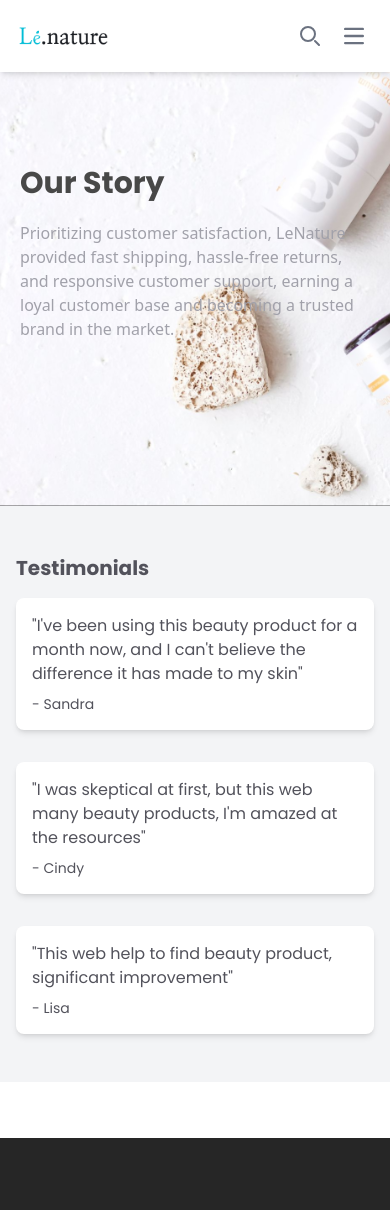
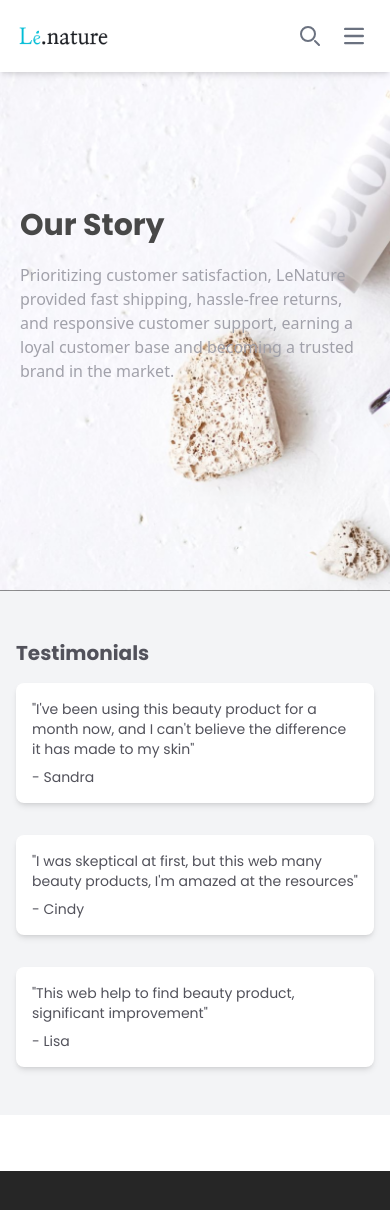
Before and after one commit to IrsanJam/le_nature, a React (Vite) app: page /story in a window 390 px wide. Shown: the top 1210 px of the page. Built offline with nearby package versions, Linux system fonts and the light colour scheme.

Commit message:
update hero shop story

```diff
--- a/src/components/Hero.tsx
+++ b/src/components/Hero.tsx
@@ -4,7 +4,7 @@ const Hero = () => {
   return (
     <div className="w-full relative">
       <div className="w-full h-[70vh]">
-        <img src={hero} alt="hero" className="relative  object-cover md:object-fill  h-[70vh] md:blur-0 blur-[1px]  md:h-[80vh] w-full" />
+        <img src={hero} alt="hero" className="relative  object-cover md:object-fill  h-[90vh] md:blur-0 blur-[1px]  md:h-[80vh] w-full" />
       </div>
       <div className="absolute md:top-[35%] top-[35%] md:w-[60%] w-[80%] flex flex-col pl-10 md:pl-20 gap-4">
         <h1 className="font-bold md:text-6xl  text-5xl font-Poppins text-zinc-700">Gift for your skin</h1>
--- a/src/pages/Shop.tsx
+++ b/src/pages/Shop.tsx
@@ -46,7 +46,7 @@ const Shop = () => {
   return (
     <>
       <Layout>
-        <div id="daftarProdukSection" className="flex flex-col justify-center pt-20 items-center gap-3 lg:h-[35vh] h-[30vh]">
+        <div id="daftarProdukSection" className="flex flex-col justify-center pt-28 items-center gap-3 lg:h-[35vh] h-[30vh]">
           <span className="font-semibold text-[#484848] text-3xl md:text-4xl font-Poppins">Shop</span>
           <p className="md:tracking-wide -tracking-normal md:w-[50vw] w-[85vw] px-8 md:px-8 text-center text-xs md:text-sm font-Poppins  text-[#8A8A8A]">
             Get the best skin health and beauty products only for you <span className="hidden md:block">If you want the best product, choose the best one</span>
--- a/src/pages/Story.tsx
+++ b/src/pages/Story.tsx
@@ -7,7 +7,7 @@ const Story: React.FC = () => {
     <>
       <Layout>
         <div
-          className="bg-cover blur-lg text-black bg-center flex items-center bg-black  h-[60vh] md:h-[80vh] drop-shadow-lg"
+          className="bg-cover blur-lg text-black bg-center flex items-center bg-black  h-[70vh] md:h-[80vh] drop-shadow-lg"
           style={{
             backgroundImage: `url(${image})`,
             filter: "blur(0.1px)",
@@ -28,15 +28,15 @@ const Story: React.FC = () => {
             <h2 className="text-xl font-bold mb-4">Testimonials</h2>
             <div className="grid grid-cols-1 md:grid-cols-2 lg:grid-cols-3 gap-8">
               <div className="bg-white p-4 rounded-lg shadow-md">
-                <p>"I've been using this beauty product for a month now, and I can't believe the difference it has made to my skin"</p>
+                <p className="md:text-base text-sm">"I've been using this beauty product for a month now, and I can't believe the difference it has made to my skin"</p>
                 <p className="text-sm mt-2">- Sandra</p>
               </div>
               <div className="bg-white p-4 rounded-lg shadow-md">
-                <p>"I was skeptical at first, but this web many beauty products, I'm amazed at the resources"</p>
+                <p className="md:text-base text-sm">"I was skeptical at first, but this web many beauty products, I'm amazed at the resources"</p>
                 <p className="text-sm mt-2">- Cindy</p>
               </div>
               <div className="bg-white p-4 rounded-lg shadow-md">
-                <p>"This web help to find beauty product, significant improvement"</p>
+                <p className="md:text-base text-sm">"This web help to find beauty product, significant improvement"</p>
                 <p className="text-sm mt-2">- Lisa</p>
               </div>
             </div>
```
